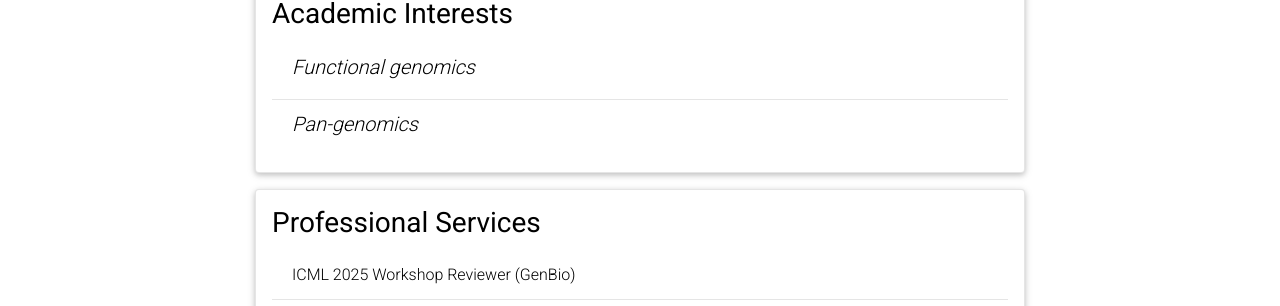
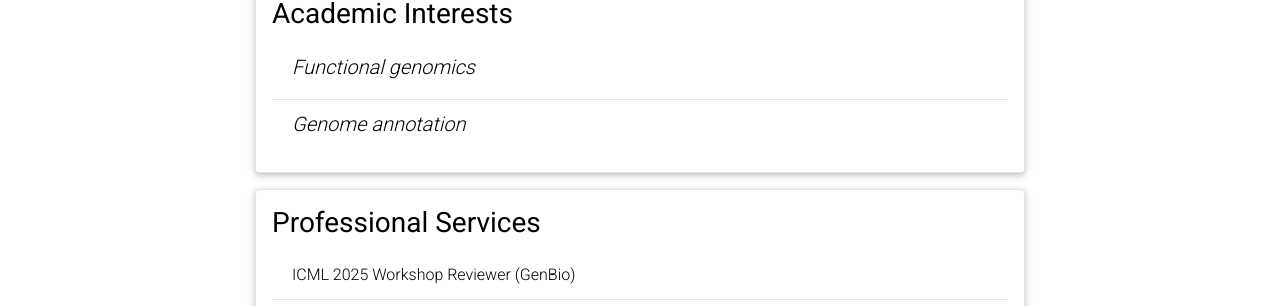
Before and after one commit to yzJiang9/yzJiang9.github.io, a Jekyll site: the page built from _pages/cv.md, in a window 1280 px wide and 900 px high, scrolled down 1115 px. Shown: the part 327-633 px from the top of the window. Built offline with Jekyll 4.4.1, drawn with Linux system fonts in a browser that asks for light colours; comment, search, counter and statistics services are not loaded; a style sheet for code colours, icons or effects is not loaded.

Commit message:
Update cv.yml

```diff
--- a/_data/cv.yml
+++ b/_data/cv.yml
@@ -94,7 +94,7 @@
 #      items:
 #        - Description 1.
 #        - Description 2.
-    - title: Pan-genomics
+    - title: Genome annotation
  #     items:
  #       - Description 1.
  #       - Description 2.
```
